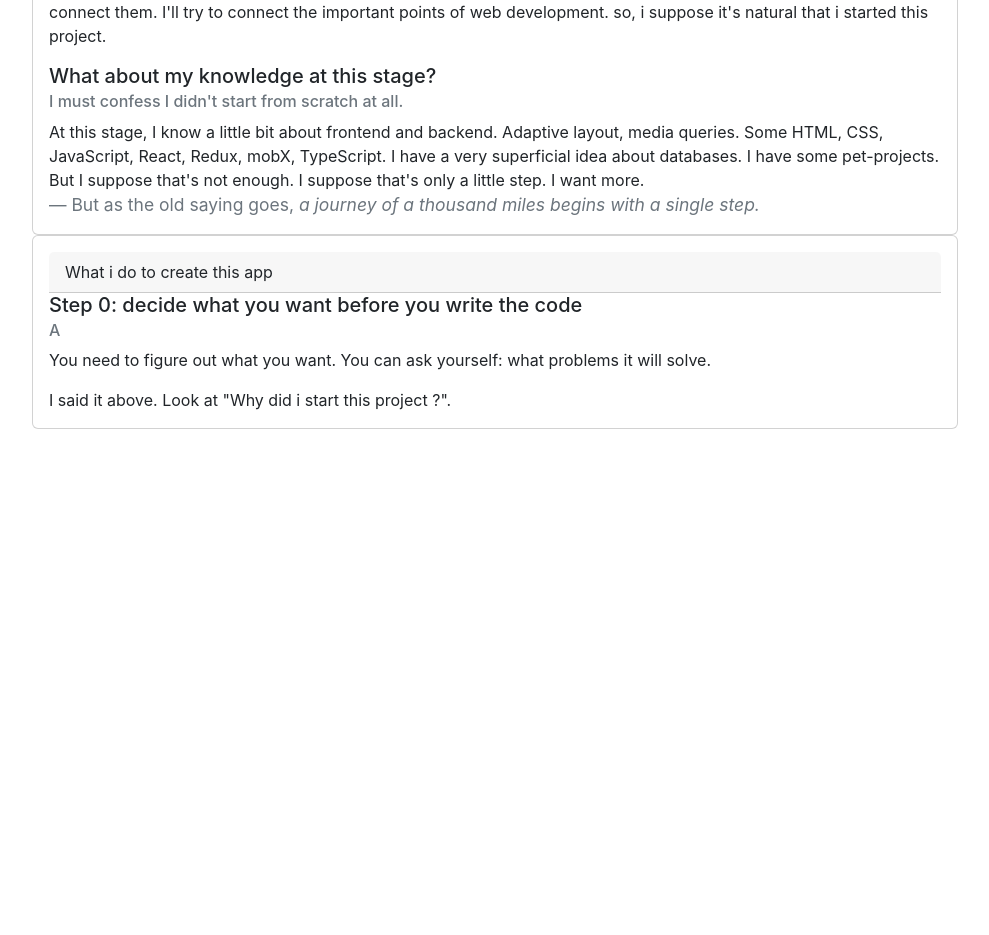
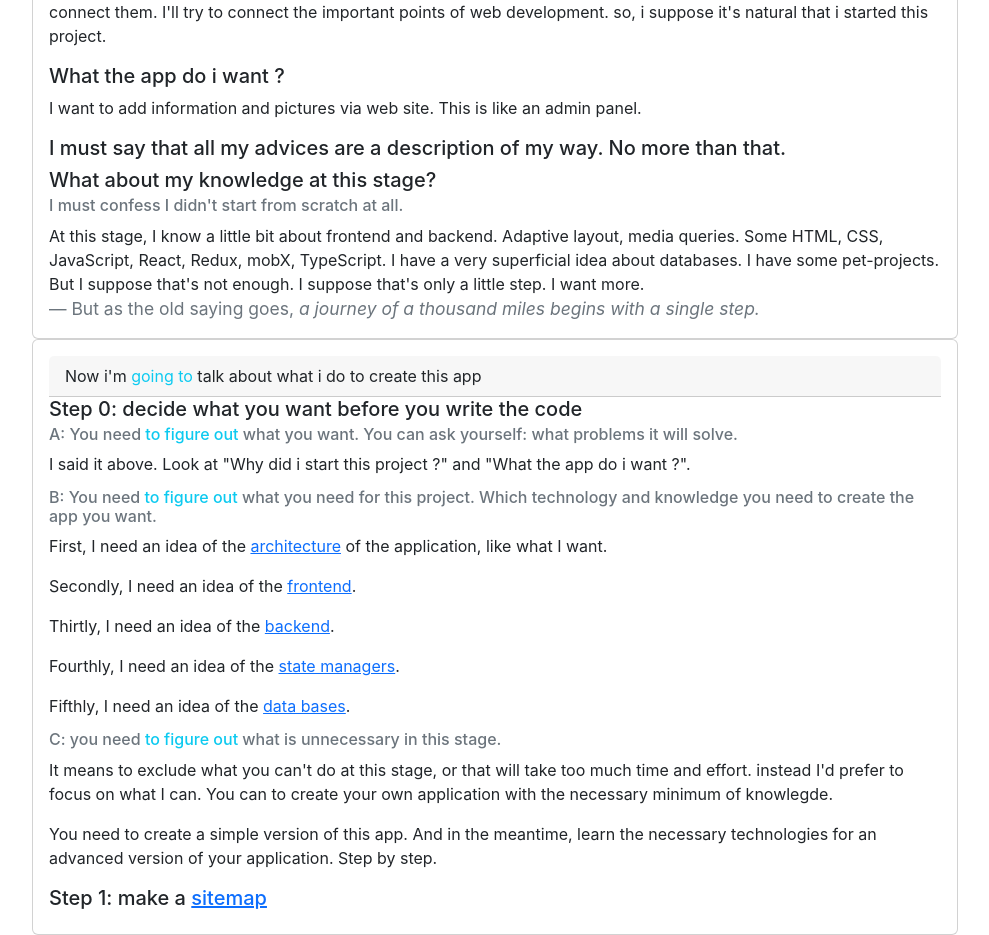
Before and after one commit to DmitriyAfa/web_developer, a React (Create React App) app: page / in a window 1280 px wide. Shown: the part 280-1215 px from the top of the page, without its empty margins (50-1039 px from the left). Before the commit the page ends 800 px from the top, so only its background shows below. Built offline with nearby package versions, Linux system fonts and the light colour scheme.

Commit message:
Added content of the IndexPage

```diff
--- /dev/null
+++ b/src/components/Glossary/GoingTo.jsx
@@ -0,0 +1,9 @@
+import { HOCGlossary } from "./HOCGlossary";
+export const GoingTo = () => {
+  return (
+    <HOCGlossary
+      tooltip="Сокр. gonna - used to talk about what will happen or could happen"
+      text="going to"
+    />
+  );
+};
--- a/src/components/Glossary/HOCGlossary.jsx
+++ b/src/components/Glossary/HOCGlossary.jsx
@@ -4,7 +4,7 @@ export const HOCGlossary = ({ tooltip, text }) => {
     <OverlayTrigger
       overlay={<Tooltip id="tooltip-disabled">{tooltip}</Tooltip>}
     >
-      <span className="d-inline-block">{text}</span>
+      <span className="d-inline-block text-info">{text}</span>
     </OverlayTrigger>
   );
 };
--- a/src/components/Glossary/ToFigureOut.jsx
+++ b/src/components/Glossary/ToFigureOut.jsx
@@ -2,7 +2,7 @@ import { HOCGlossary } from "./HOCGlossary";
 export const ToFigureOut = () => {
   return (
     <HOCGlossary
-      tooltip="to understand or solve something"
+      tooltip="to understand or solve something, to calculate an amount"
       text="to figure out"
     />
   );
--- a/src/components/Index/Go.jsx
+++ /dev/null
@@ -1,24 +0,0 @@
-import { Card } from "react-bootstrap";
-import { ToFigureOut } from "../Glossary/ToFigureOut";
-export const Go = () => {
-  return (
-    <>
-      <Card>
-        <Card.Body>
-          <Card.Header>What i do to create this app</Card.Header>
-          <Card.Title>
-            Step 0: decide what you want before you write the code
-          </Card.Title>
-          <Card.Subtitle className="mb-2 text-muted">A</Card.Subtitle>
-          <Card.Text>
-            You need <ToFigureOut /> what you want. You can ask yourself: what
-            problems it will solve.
-          </Card.Text>
-          <Card.Text>
-            I said it above. Look at "Why did i start this project ?".
-          </Card.Text>
-        </Card.Body>
-      </Card>
-    </>
-  );
-};
--- a/src/components/Index/Hello.jsx
+++ b/src/components/Index/Hello.jsx
@@ -28,6 +28,17 @@ export const Hello = () => {
             suppose it's natural that i started this project.
           </Card.Text>
 
+          <Card.Title>What the app do i want ?</Card.Title>
+          <Card.Text>
+            I want to add information and pictures via web site. This is like an
+            admin panel.
+          </Card.Text>
+
+          <Card.Title>
+            I must say that all my advices are a description of my way. No more
+            than that.
+          </Card.Title>
+
           <Card.Title>What about my knowledge at this stage?</Card.Title>
           <Card.Subtitle className="mb-2 text-muted">
             I must confess I didn't start from scratch at all.
--- a/src/components/Index/Index.jsx
+++ b/src/components/Index/Index.jsx
@@ -1,10 +1,10 @@
-import { Go } from "./Go";
+import { StepZero } from "./StepZero";
 import { Hello } from "./Hello";
 export const Index = () => {
   return (
     <>
       <Hello />
-      <Go />
+      <StepZero />
     </>
   );
 };
--- /dev/null
+++ b/src/components/Index/StepZero.jsx
@@ -0,0 +1,71 @@
+import { Card } from "react-bootstrap";
+import { GoingTo } from "../Glossary/GoingTo";
+import { ToFigureOut } from "../Glossary/ToFigureOut";
+import { Link } from "react-router-dom";
+
+export const StepZero = () => {
+  const StepOne = () => {
+    return (
+      <Card.Title>
+        Step 1: make a <Link to="/">sitemap</Link>
+      </Card.Title>
+    );
+  };
+  return (
+    <>
+      <Card>
+        <Card.Body>
+          <Card.Header>
+            Now i'm <GoingTo /> talk about what i do to create this app
+          </Card.Header>
+          <Card.Title>
+            Step 0: decide what you want before you write the code
+          </Card.Title>
+          <Card.Subtitle className="mb-2 text-muted">
+            A: You need <ToFigureOut /> what you want. You can ask yourself:
+            what problems it will solve.
+          </Card.Subtitle>
+          <Card.Text>
+            I said it above. Look at "Why did i start this project ?" and "What
+            the app do i want ?".
+          </Card.Text>
+          <Card.Subtitle className="mb-2 text-muted">
+            B: You need <ToFigureOut /> what you need for this project. Which
+            technology and knowledge you need to create the app you want.
+          </Card.Subtitle>
+          <Card.Text>
+            First, I need an idea of the <Link to="#">architecture</Link> of the
+            application, like what I want.
+          </Card.Text>
+          <Card.Text>
+            Secondly, I need an idea of the <Link to="#">frontend</Link>.
+          </Card.Text>
+          <Card.Text>
+            Thirtly, I need an idea of the <Link to="#">backend</Link>.
+          </Card.Text>
+          <Card.Text>
+            Fourthly, I need an idea of the <Link to="#">state managers</Link>.
+          </Card.Text>
+          <Card.Text>
+            Fifthly, I need an idea of the <Link to="#">data bases</Link>.
+          </Card.Text>
+          <Card.Subtitle className="mb-2 text-muted">
+            C: you need <ToFigureOut /> what is unnecessary in this stage.
+          </Card.Subtitle>
+          <Card.Text>
+            It means to exclude what you can't do at this stage, or that will
+            take too much time and effort. instead I'd prefer to focus on what I
+            can. You can to create your own application with the necessary
+            minimum of knowlegde.
+          </Card.Text>
+          <Card.Text>
+            You need to create a simple version of this app. And in the
+            meantime, learn the necessary technologies for an advanced version
+            of your application. Step by step.
+          </Card.Text>
+          <StepOne />
+        </Card.Body>
+      </Card>
+    </>
+  );
+};
```
